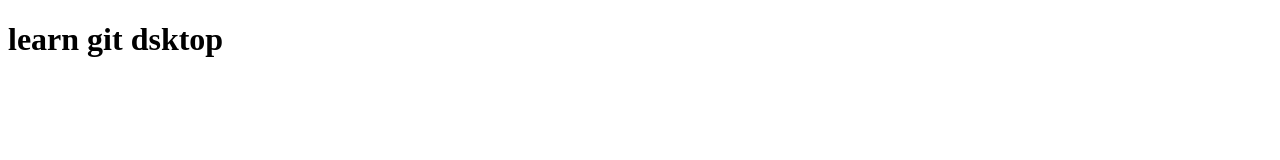
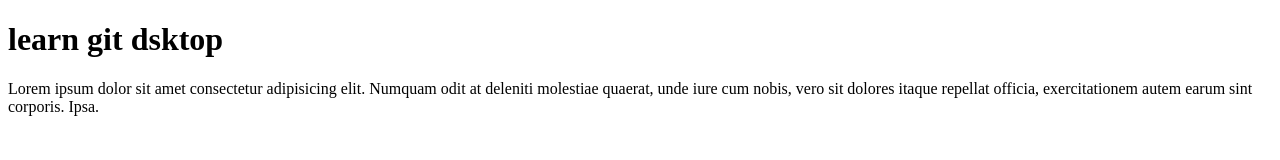
Before and after one commit to kongtapxxx/git-desktop, a plain HTML site: page index.html in a window 1280 px wide. Drawn offline with Linux system fonts and the light colour scheme.

Commit message:
add some text

```diff
--- a/index.html
+++ b/index.html
@@ -8,4 +8,5 @@
 </head>
 <body>
     <h1>learn git dsktop</h1>
+    <p>Lorem ipsum dolor sit amet consectetur adipisicing elit. Numquam odit at deleniti molestiae quaerat, unde iure cum nobis, vero sit dolores itaque repellat officia, exercitationem autem earum sint corporis. Ipsa.</p>
 </html>
```
